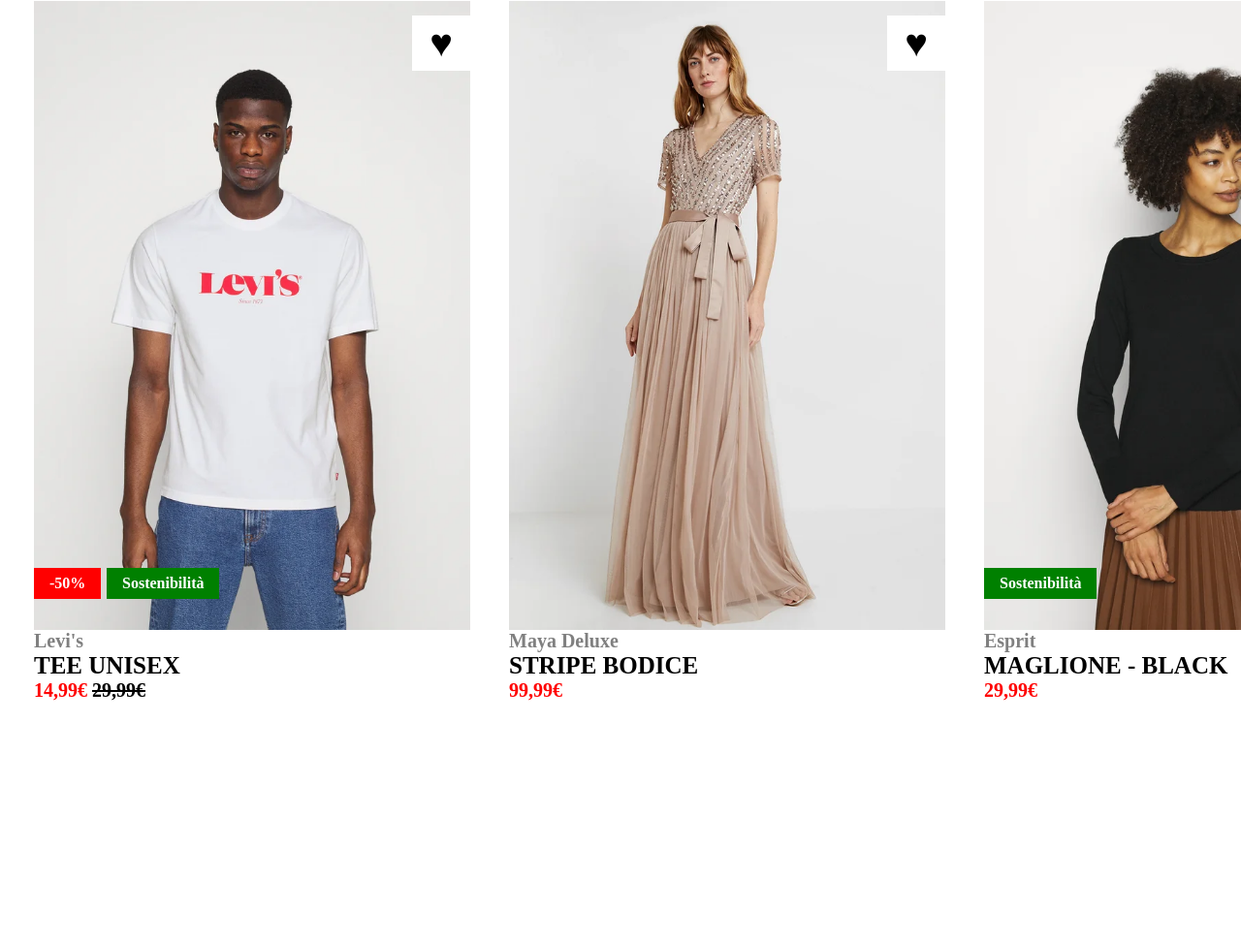
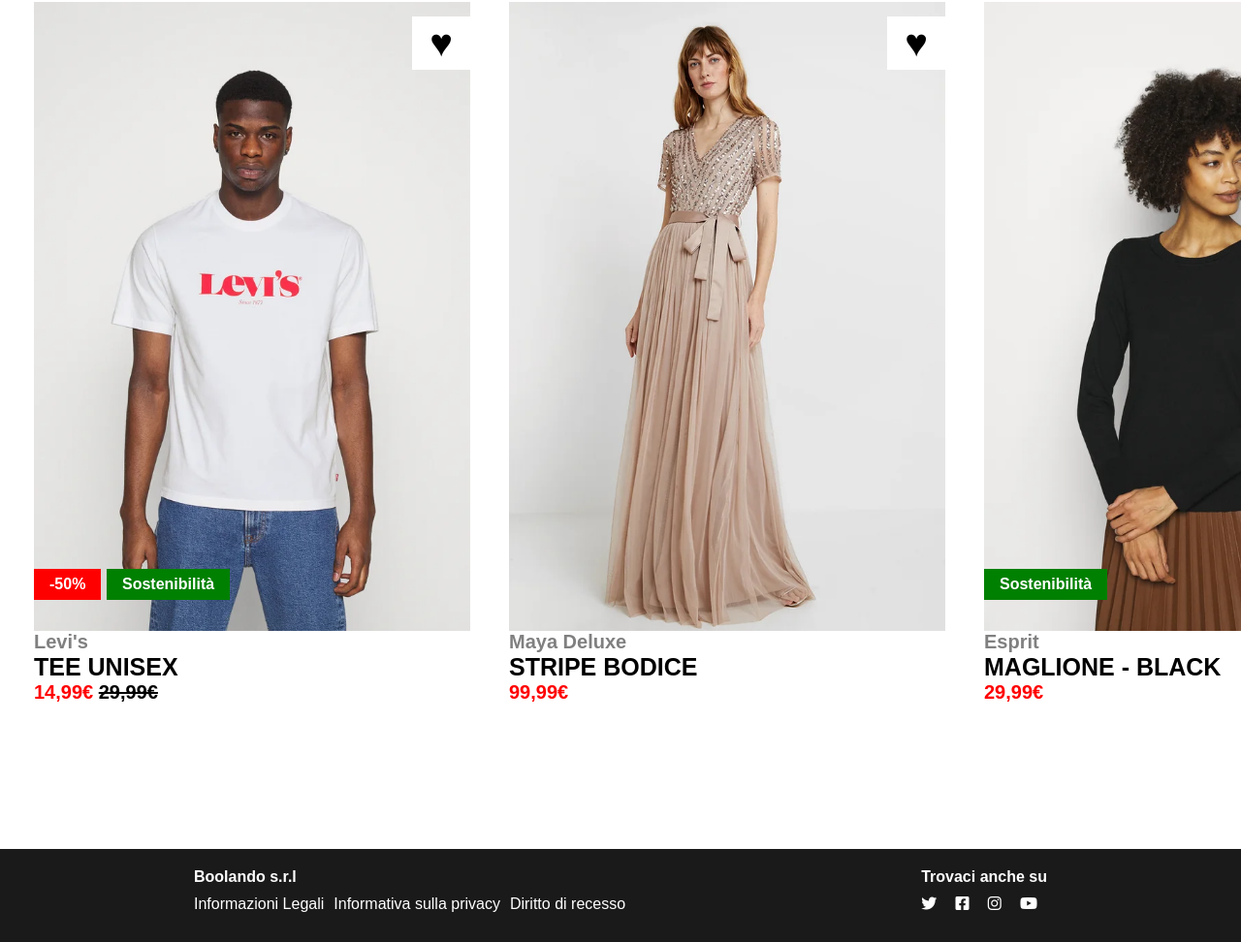
Before and after one commit to peterpozo/html-css-boolando, a plain HTML site: page index.html in a window 1280 px wide. Shown: the part 970-1942 px from the top of the page at 97% size. Before the commit the page ends 1844 px from the top, so only its background shows below. Drawn offline with Linux system fonts and the light colour scheme.

Commit message:
Footer e aggiustamneti links

```diff
--- a/css/style.css
+++ b/css/style.css
@@ -3,7 +3,9 @@
     padding: 0px;
     box-sizing: border-box;
 }
-
+body{
+    font-family: Arial, Helvetica, sans-serif;
+}
 header{
     background-color: #ff6900;
     color: white;
@@ -165,3 +167,45 @@ span{
     color: white;
     font-weight: 700;
 }
+
+/* Footer */
+.container-footer{
+    background-color: rgba(26,26,26,255);
+    width: 100%;
+    display: flex;
+    justify-content: space-between;
+    padding-bottom: 30px;
+    padding-top: 20px;
+}
+
+.lista-info ul{
+    list-style: none;
+    display: flex;
+    flex-direction: row;
+    justify-content: space-between;
+}
+
+.lista-info li{
+    list-style: none;
+    font-weight: 400;
+    margin-right: 10px;
+    margin-top: 10px;
+}
+
+.lista-info a{
+text-decoration: none;
+color: white;
+}
+
+.boolando{
+    font-weight: 700;
+    color: white;
+ }
+
+.info{
+    margin-left: 200px;
+}
+
+.social{
+    margin-right: 200px;
+}
--- a/index.html
+++ b/index.html
@@ -90,6 +90,32 @@
         </div>
     </div>
 </main>
+ <!-- Footer -->
+ <footer>
+    <div class="container-footer">
+        <div class="info">
+            <div class="boolando">Boolando s.r.l</div>
+            <div class="lista-info">
+                <ul>
+                    <li><a href="">Informazioni Legali</a></li>
+                    <li><a href="">Informativa sulla privacy</a></li>
+                    <li><a href="">Diritto di recesso</a></li>
+                </ul>
+            </div>
+        </div>
+
+        <div class="social">
+            <div class="boolando">Trovaci anche su</div>
+            <div class="lista-info">
+                <ul>
+                    <li><a class="tweeter" href=""><i class="fa-brands fa-twitter"></i></a></li>
+                    <li><a class="facebook" href=""><i class="fa-brands fa-square-facebook"></i></a></li>
+                    <li><a class="instagram" href=""><i class="fa-brands fa-instagram"></i></a></li>
+                    <li><a class="youtube" href=""><i class="fa-brands fa-youtube"></i></a></li>
+                </ul>
+            </div>
+        </div>
+    </div>
 
 
 </body>
```
